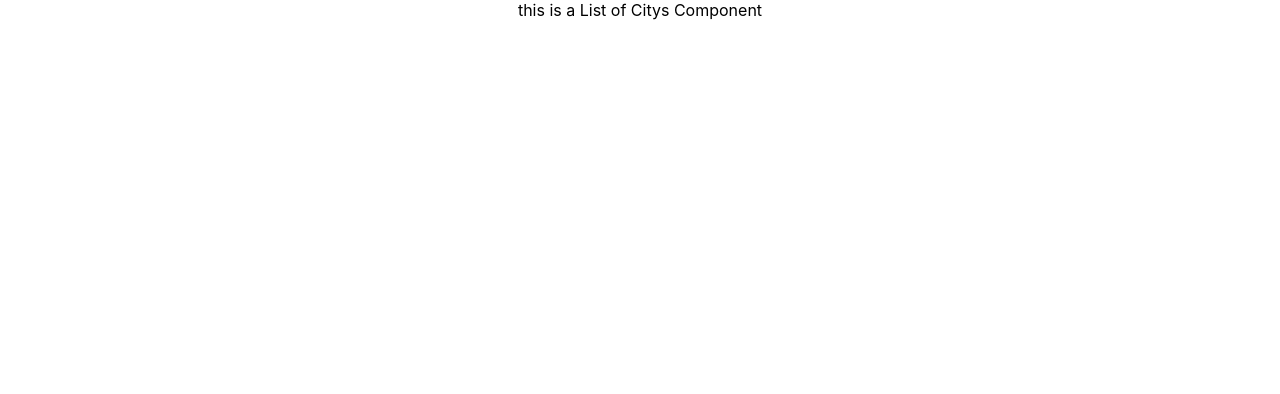
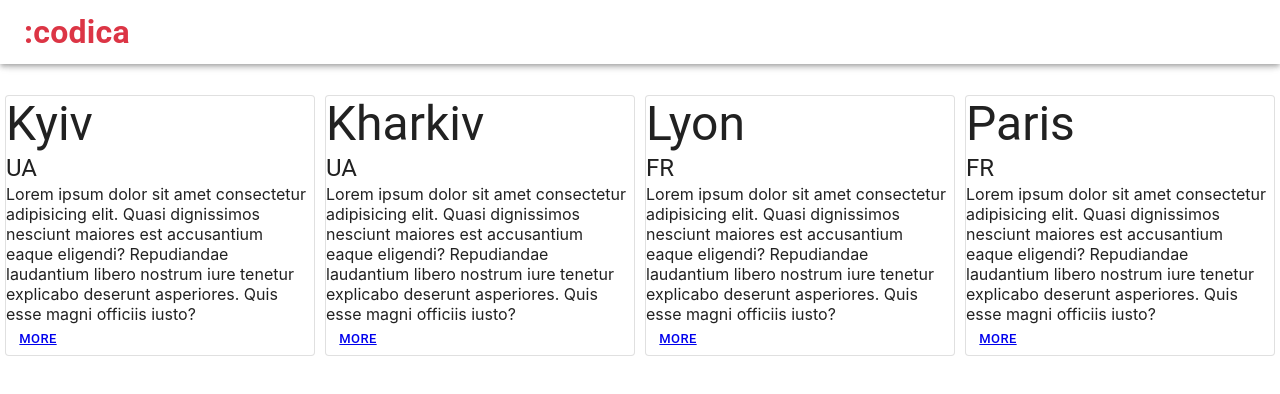
Before and after one commit to iluhaar/codica-test-task, a React (Create React App) app: page / in a window 1280 px wide. Shown: the top 394 px of the page. Built offline with nearby package versions, Linux system fonts and the light colour scheme.

Commit message:
added styling

```diff
--- a/package.json
+++ b/package.json
@@ -3,6 +3,7 @@
   "version": "0.1.0",
   "private": true,
   "dependencies": {
+    "@material-ui/core": "^4.12.3",
     "@reduxjs/toolkit": "^1.6.2",
     "@testing-library/jest-dom": "^5.11.4",
     "@testing-library/react": "^11.1.0",
--- a/public/index.html
+++ b/public/index.html
@@ -24,7 +24,7 @@
       work correctly both with client-side routing and a non-root public URL.
       Learn how to configure a non-root public URL by running `npm run build`.
     -->
-    <title>React App</title>
+    <title>Codica Test App</title>
   </head>
   <body>
     <noscript>You need to enable JavaScript to run this app.</noscript>
--- a/src/App.css
+++ b/src/App.css
@@ -1,38 +1,23 @@
 .App {
-  text-align: center;
+  display: grid;
+  grid-template-areas:
+    "header header header"
+    "citiesList citiesList citiesList"
+    "nav footer footer";
+  grid-template-rows: 80px 1fr 70px;
+  grid-template-columns: 20% 1fr 15%;
+  grid-row-gap: 10px;
+  grid-column-gap: 10px;
+  height: 100vh;
+  margin: 0;
 }
 
-.App-logo {
-  height: 40vmin;
-  pointer-events: none;
+.citiesList {
+  grid-area: citiesList;
+  display: flex;
 }
 
-@media (prefers-reduced-motion: no-preference) {
-  .App-logo {
-    animation: App-logo-spin infinite 20s linear;
-  }
+.cityItem {
+  flex: 1 0 21%; /* explanation below */
+  margin: 5px;
 }
-
-.App-header {
-  background-color: #282c34;
-  min-height: 100vh;
-  display: flex;
-  flex-direction: column;
-  align-items: center;
-  justify-content: center;
-  font-size: calc(10px + 2vmin);
-  color: white;
-}
-
-.App-link {
-  color: #61dafb;
-}
-
-@keyframes App-logo-spin {
-  from {
-    transform: rotate(0deg);
-  }
-  to {
-    transform: rotate(360deg);
-  }
-}
--- a/src/App.js
+++ b/src/App.js
@@ -1,13 +1,15 @@
 import { Link } from 'react-router-dom';
 import './App.css';
-import CitysList from './components/CitysList/CitysList';
+import CitiesList from './components/CitiesList/CitiesList';
+import Header from './components/Header/Header';
 
 function App() {
   return (
     <div className="App">
-      <CitysList />
+      <Header />
+      <CitiesList />
       <Link to="/"/>
-      <Link to="/city:name" />
+      <Link to="/city/:name" />
     </div>
   );
 }
--- /dev/null
+++ b/src/components/CitiesList/CitiesList.jsx
@@ -0,0 +1,18 @@
+import React from 'react'
+import cities from '../../dataSample/cities.json'
+import CityItem from '../CityItem/CityItem'
+
+const CitiesList = () => {
+
+    console.log(cities)
+
+    return (
+        <div className="citiesList">
+            {cities.map((city, i) => (
+                <CityItem key={i} city={city}/>
+            ))}
+        </div>
+    )
+}
+
+export default CitiesList
--- a/src/components/CityItem/CityItem.jsx
+++ b/src/components/CityItem/CityItem.jsx
@@ -1,9 +1,23 @@
+import { Button, Card, Typography } from '@material-ui/core'
 import React from 'react'
+import { Link } from 'react-router-dom'
 
-const CityItem = () => {
+const CityItem = ({ city }) => {
+
+    console.log('city', city)
+
     return (
-        <div>
-            this is a City Item Component
+        <div className='cityItem'>
+            <Card variant="outlined">
+                <Typography variant="h3" component="h3">
+                    {city.name}
+                </Typography>
+                <Typography variant="h5" component="h5">
+                    {city.country}
+                </Typography>
+                <Typography variant="p" component="p">Lorem ipsum dolor sit amet consectetur adipisicing elit. Quasi dignissimos nesciunt maiores est accusantium eaque eligendi? Repudiandae laudantium libero nostrum iure tenetur explicabo deserunt asperiores. Quis esse magni officiis iusto?</Typography>
+                <Button size="small"> <Link to={`city/${city.name}`}> More </Link> </Button>
+            </Card>
         </div>
     )
 }
--- a/src/components/CitysList/CitysList.jsx
+++ /dev/null
@@ -1,11 +0,0 @@
-import React from 'react'
-
-const CitysList = () => {
-    return (
-        <div>
-            this is a List of Citys Component
-        </div>
-    )
-}
-
-export default CitysList
--- /dev/null
+++ b/src/components/Header/Header.jsx
@@ -0,0 +1,45 @@
+import React from 'react'
+import { AppBar, makeStyles, Toolbar, Typography } from "@material-ui/core";
+
+
+const useStyles = makeStyles(() => ({
+    header: {
+        backgroundColor: "#fff",
+        marginBottom:"10px",
+    },
+    logo: {
+        fontFamily: "Roboto, sans-serif",
+        fontSize:"2rem",
+        fontWeight: 600,
+        lineHeight:1.5,
+        color: "#dc3545",
+        textAlign: "left",
+    },
+}));
+
+const Header = () => {
+
+
+
+    const { header, logo } = useStyles();
+
+
+    const displayDesktop = () => {
+        return <Toolbar>{codicaLogo}</Toolbar>;
+    };
+
+    const codicaLogo = (
+        <Typography variant="h6" component="h1" className={logo}>
+            :codica
+        </Typography>
+    );
+
+
+    return (
+        <header >
+            <AppBar className={header}>{displayDesktop()}</AppBar>
+        </header>
+    )
+}
+
+export default Header
--- /dev/null
+++ b/src/dataSample/cities.json
@@ -0,0 +1,18 @@
+[
+    {
+      "country": "UA",
+      "name": "Kyiv"
+    },
+    {
+      "country": "UA",
+      "name": "Kharkiv"
+    },
+    {
+      "country": "FR",
+      "name": "Lyon"
+    },
+    {
+      "country": "FR",
+      "name": "Paris"
+    }
+]
```
Also changed, not shown: 1 other file (tests, documents, lock files or other folders).
